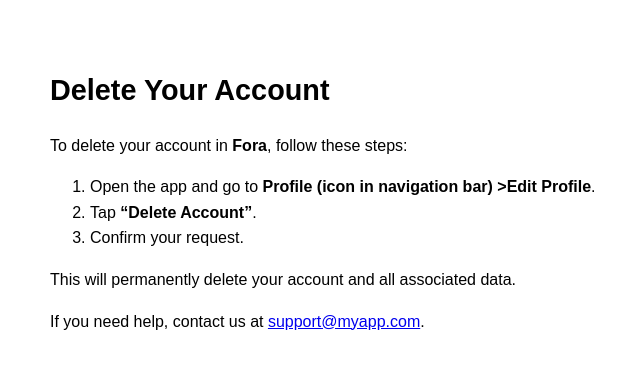
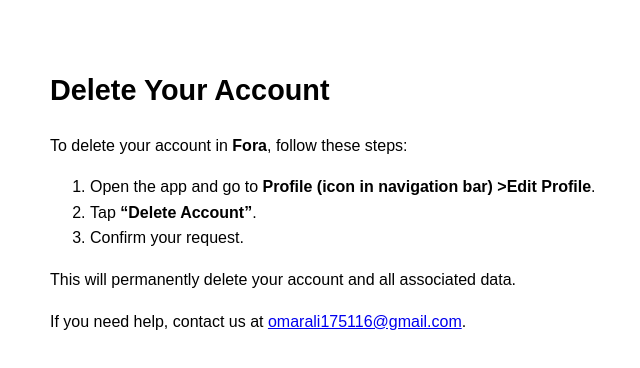
Before and after one commit to zain199/account-deletion, a plain HTML site: page index.html in a window 1280 px wide. Shown: the full height of the page, 240-880 px from the left. Drawn offline with Linux system fonts and the light colour scheme.

Commit message:
Update index.html

```diff
--- a/index.html
+++ b/index.html
@@ -24,6 +24,6 @@
     <li>Confirm your request.</li>
   </ol>
   <p>This will permanently delete your account and all associated data.</p>
-  <p>If you need help, contact us at <a href="mailto:omarali175116@gmail.com">support@myapp.com</a>.</p>
+  <p>If you need help, contact us at <a href="mailto:omarali175116@gmail.com">omarali175116@gmail.com</a>.</p>
 </body>
 </html>
```
